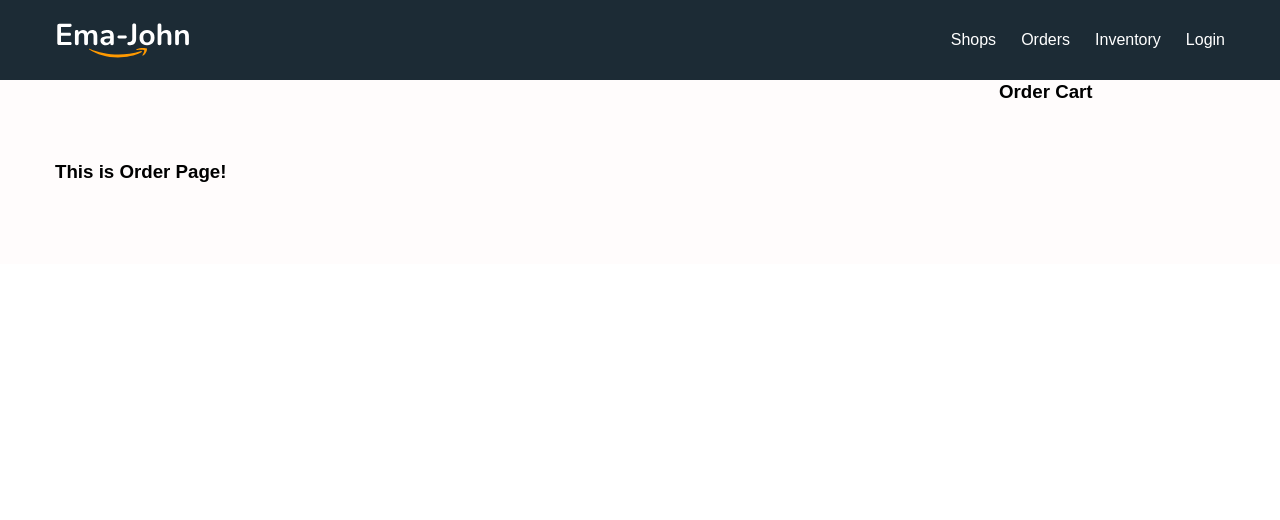
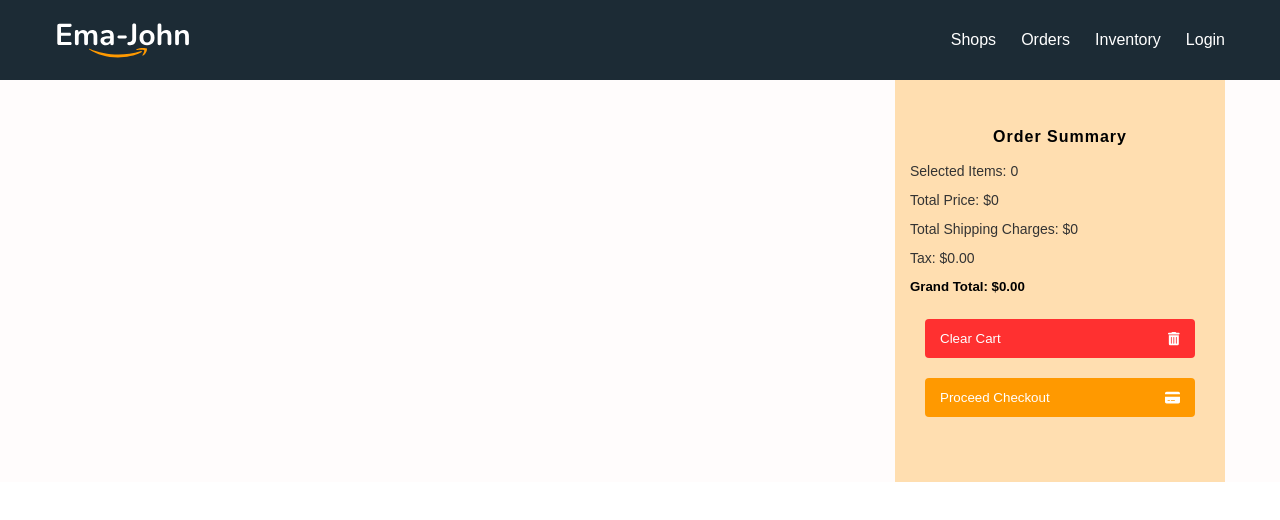
Before and after one commit to Muhammed-Nayeem/React-Ecommerce-App, a React (Vite) app: page /orders in a window 1280 px wide. Shown: the top 520 px of the page. Built offline with nearby package versions, Linux system fonts and the light colour scheme.

Commit message:
Title: React Router Setup & Interactivity Functionalities Added
Description: Created more important components for route setup and added some functionalities suce as delete, clear-cart, checkout

```diff
--- /dev/null
+++ b/src/Loaders/cartProductsLoader.js
@@ -0,0 +1,27 @@
+import { getShoppingCart } from "../utilities/fakedb";
+
+const cartProductsLoader = async() => {
+  const res = await fetch("/products.json");
+  const products = await res.json();
+
+  //if cart data is in data base than do async-await:
+  const storedCart = getShoppingCart();
+  const savedCart = [];
+
+  for (const id in storedCart) {
+    const addedProduct = products.find((product) => product.id === id);
+    if (addedProduct) {
+      const quantity = storedCart[id];
+      addedProduct.quantity = quantity;
+      savedCart.push(addedProduct);
+    }
+  }
+
+  //if need to return multiple data:
+  //option 1: return [products, savedCart];
+  //option 2: return {products, cart: savedCart};
+
+  return savedCart;
+};
+
+export default cartProductsLoader;
--- a/src/components/Cart/Cart.css
+++ b/src/components/Cart/Cart.css
@@ -17,3 +17,32 @@
   color: #333;
   margin-bottom: 5px;
 }
+.cart .clear-cart-btn {
+  width: 90%;
+  margin: 20px auto;
+  display: flex;
+  justify-content: space-between;
+  align-items: center;
+  color: #fff;
+  border: 0;
+  border-radius: 4px;
+  padding: 12px 15px;
+  background-color: #FF3030;
+  cursor: pointer;
+}
+.cart .link {
+  text-decoration: none;
+}
+.cart .link .btn {
+  width: 90%;
+  margin: 20px auto;
+  display: flex;
+  justify-content: space-between;
+  align-items: center;
+  color: #fff;
+  border: 0;
+  border-radius: 4px;
+  padding: 12px 15px;
+  background-color: #FF9900;
+  cursor: pointer;
+}
--- a/src/components/Cart/Cart.jsx
+++ b/src/components/Cart/Cart.jsx
@@ -1,9 +1,11 @@
 import React from "react";
+import { FontAwesomeIcon } from "@fortawesome/react-fontawesome";
+import { faTrashAlt } from "@fortawesome/free-solid-svg-icons";
 import "./Cart.css";
 
 const Cart = (props) => {
   // const cart = props.cart; //option: 01
-  const { cart } = props; //option: 02
+  const { cart, children, clearCartHandler } = props; //option: 02
 
   //total price, shipping charges, taxes calculation:
   let totalPrice = 0;
@@ -34,6 +36,11 @@ const Cart = (props) => {
       <p>Total Shipping Charges: ${totalShippingCharges}</p>
       <p>Tax: ${totalTax.toFixed(2)}</p>
       <h5>Grand Total: ${grandTotal.toFixed(2)}</h5>
+      <button type="button" className="clear-cart-btn" onClick={clearCartHandler}>
+        <span>Clear Cart</span>
+        <FontAwesomeIcon icon={faTrashAlt} />
+      </button>
+      {children}
     </div>
   );
 };
--- /dev/null
+++ b/src/components/Checkout/Checkout.jsx
@@ -0,0 +1,16 @@
+import React from 'react';
+import "./Checkout.css";
+
+const Checkout = () => {
+  return (
+    <section className='checkout-page'>
+      <div className="container">
+        <div className="checkout-content">
+          <h3>This is Checkout Page!</h3>
+        </div>
+      </div>
+    </section>
+  );
+};
+
+export default Checkout;
--- a/src/components/Orders/Orders.css
+++ b/src/components/Orders/Orders.css
@@ -3,12 +3,11 @@
 }
 .order-wrapper {
   display: grid;
-  grid-template-columns: 4fr 1fr;
-  gap: 40px;
+  grid-template-columns: 2fr 1fr;
+  gap: 180px;
 }
 .order-products {
-  padding: 80px 0;
-  display: grid;
-  grid-template-columns: repeat(3, 1fr);
-  gap: 35px;
+  display: flex;
+  flex-direction: column;
+  padding: 30px 0;
 }
--- a/src/components/Orders/Orders.jsx
+++ b/src/components/Orders/Orders.jsx
@@ -1,16 +1,49 @@
-import React from 'react';
+import React, { useState } from "react";
+import { FontAwesomeIcon } from "@fortawesome/react-fontawesome";
+import { faCreditCard } from "@fortawesome/free-solid-svg-icons";
 import "./Orders.css";
+import Cart from "../Cart/Cart";
+import { Link, useLoaderData } from "react-router-dom";
+import ReviewProduct from "../ReviewProduct/ReviewProduct";
+import { deleteShoppingCart, removeFromDb } from "../../utilities/fakedb";
 
 const Orders = () => {
+  const savedCart = useLoaderData();
+  const [cart, setCart] = useState(savedCart);
+
+  const removeProductHandler = (id) => {
+    const remaining = cart.filter((product) => product.id !== id);
+    setCart(remaining);
+    removeFromDb(id);
+  };
+
+  const clearCartHandler = () => {
+    setCart([]);
+    deleteShoppingCart();
+  };
+
   return (
-    <section className='order-page'>
+    <section className="order-page">
       <div className="container">
         <div className="order-wrapper">
           <div className="order-products">
-            <h3>This is Order Page!</h3>
+            {cart.map((product) => (
+              <ReviewProduct
+                key={product.id}
+                product={product}
+                removeProductHandler={removeProductHandler}
+              />
+            ))}
           </div>
           <div className="order-cart">
-            <h3>Order Cart</h3>
+            <Cart cart={cart} clearCartHandler={clearCartHandler}>
+              <Link to="/checkout" className="link">
+                <button type="button" className="btn">
+                  <span>Proceed Checkout</span>
+                  <FontAwesomeIcon icon={faCreditCard} />
+                </button>
+              </Link>
+            </Cart>
           </div>
         </div>
       </div>
--- /dev/null
+++ b/src/components/ReviewProduct/ReviewProduct.css
@@ -0,0 +1,60 @@
+.review-product {
+  border: 1px solid #95a0a7;
+  border-radius: 5px;
+  padding: 8px 25px 8px 8px;
+  margin-bottom: 25px;
+  display: flex;
+  align-items: center;
+}
+.review-product-img {
+  width: 90px;
+  height: 90px;
+  border: 1px solid #e6e9eb;
+  border-radius: 5px;
+}
+.review-product-img img {
+  width: 100%;
+  height: 100%;
+  padding: 3px;
+  border-radius: 5px;
+}
+.review-product-details {
+  flex-grow: 1;
+  margin: 0 40px 0 12px;
+}
+.review-product-details h6 {
+  font-family: 'Lato';
+  font-style: normal;
+  font-weight: 600;
+  font-size: 15px;
+  line-height: 25px;
+  letter-spacing: 0.0015em;
+  color: #1C2B35;
+}
+.review-product-details p {
+  font-family: 'Lato';
+  font-style: normal;
+  color: #1C2B35;
+  font-size: 14px;
+  font-weight: 500;
+}
+.review-product-details p span {
+  color: #FF9900;
+  padding-left: 3px;
+}
+.delete-btn {
+  width: 45px;
+  height: 45px;
+  border-radius: 50%;
+  border: 0;
+  background-color: #EB57574D;
+  cursor: pointer;
+}
+.delete-btn .delete-icon {
+  font-size: 16px;
+  color: #EB5757;
+  transition: .5s ease;
+}
+.delete-btn:hover .delete-icon {
+  transform: scale(1.1);
+}
--- /dev/null
+++ b/src/components/ReviewProduct/ReviewProduct.jsx
@@ -0,0 +1,26 @@
+import React from "react";
+import { FontAwesomeIcon } from "@fortawesome/react-fontawesome";
+import { faTrashAlt } from "@fortawesome/free-solid-svg-icons";
+import "./ReviewProduct.css";
+
+const ReviewProduct = ({ product, removeProductHandler }) => {
+  const { id, img, name, price, quantity } = product;
+
+  return (
+    <div className="review-product">
+      <div className="review-product-img">
+        <img src={img} alt={name} />
+      </div>
+      <div className="review-product-details">
+        <h6>{name}</h6>
+        <p>Price: <span>${price}</span></p>
+        <p>Order-Quantity: <span>{quantity}</span></p>
+      </div>
+      <button type="button" className="delete-btn" onClick={() => removeProductHandler(id)}>
+        <FontAwesomeIcon className="delete-icon" icon={faTrashAlt} />
+      </button>
+    </div>
+  );
+};
+
+export default ReviewProduct;
--- a/src/components/Shops/Shops.jsx
+++ b/src/components/Shops/Shops.jsx
@@ -1,8 +1,11 @@
 import React, { useEffect, useState } from "react";
+import { FontAwesomeIcon } from "@fortawesome/react-fontawesome";
+import { faArrowRightLong } from "@fortawesome/free-solid-svg-icons";
 import "./Shops.css";
 import Product from "../Product/Product";
 import Cart from "../Cart/Cart";
-import { addToDb, getShoppingCart } from "../../utilities/fakedb";
+import { addToDb, deleteShoppingCart, getShoppingCart } from "../../utilities/fakedb";
+import { Link } from "react-router-dom";
 
 const Shops = () => {
   const [products, setProducts] = useState([]);
@@ -59,6 +62,11 @@ const Shops = () => {
     addToDb(product.id);
   };
 
+  const clearCartHandler = () => {
+    setCart([]);
+    deleteShoppingCart();
+  };
+
   return (
     <section className="shops-area">
       <div className="container">
@@ -73,7 +81,14 @@ const Shops = () => {
             ))}
           </div>
           <div className="cart-container">
-            <Cart cart={cart}></Cart>
+            <Cart cart={cart} clearCartHandler={clearCartHandler}>
+              <Link to="/orders" className="link">
+                <button type="button" className="btn">
+                  <span>Review Orders</span>
+                  <FontAwesomeIcon icon={faArrowRightLong} />
+                </button>
+              </Link>
+            </Cart>
           </div>
         </div>
       </div>
--- a/src/main.jsx
+++ b/src/main.jsx
@@ -8,6 +8,8 @@ import Shops from "./components/Shops/Shops.jsx";
 import Orders from "./components/Orders/Orders";
 import Inventory from "./components/Inventory/Inventory";
 import Login from "./components/Login/Login";
+import cartProductsLoader from "./Loaders/cartProductsLoader";
+import Checkout from "./components/Checkout/Checkout";
 
 const router = createBrowserRouter([
   {
@@ -21,6 +23,11 @@ const router = createBrowserRouter([
       {
         path: "orders",
         element: <Orders />,
+        loader: cartProductsLoader,
+      },
+      {
+        path: "checkout",
+        element: <Checkout />,
       },
       {
         path: "inventory",
```
Also changed, not shown: src/utilities/fakedb.js (+12 -18 lines), src/components/Checkout/Checkout.css (added).
